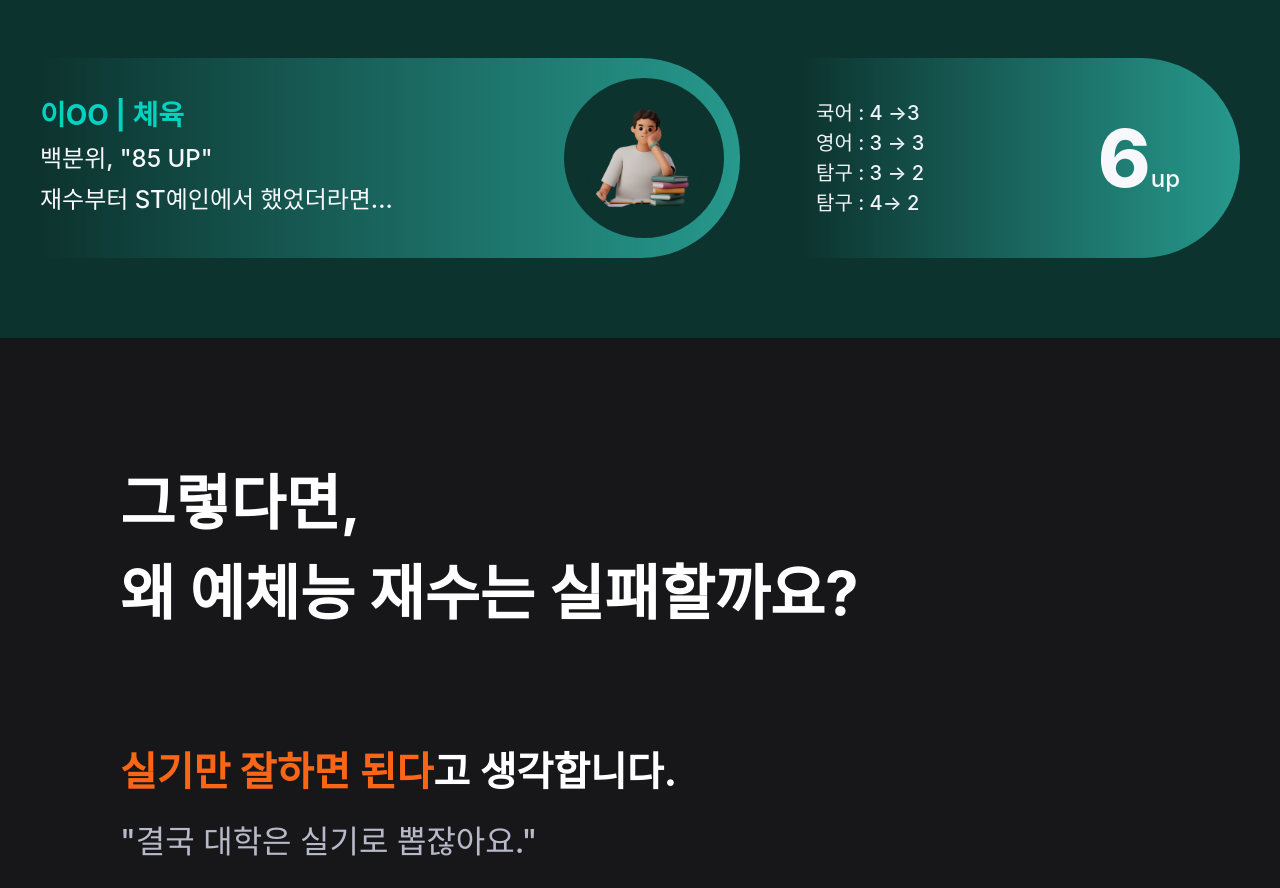
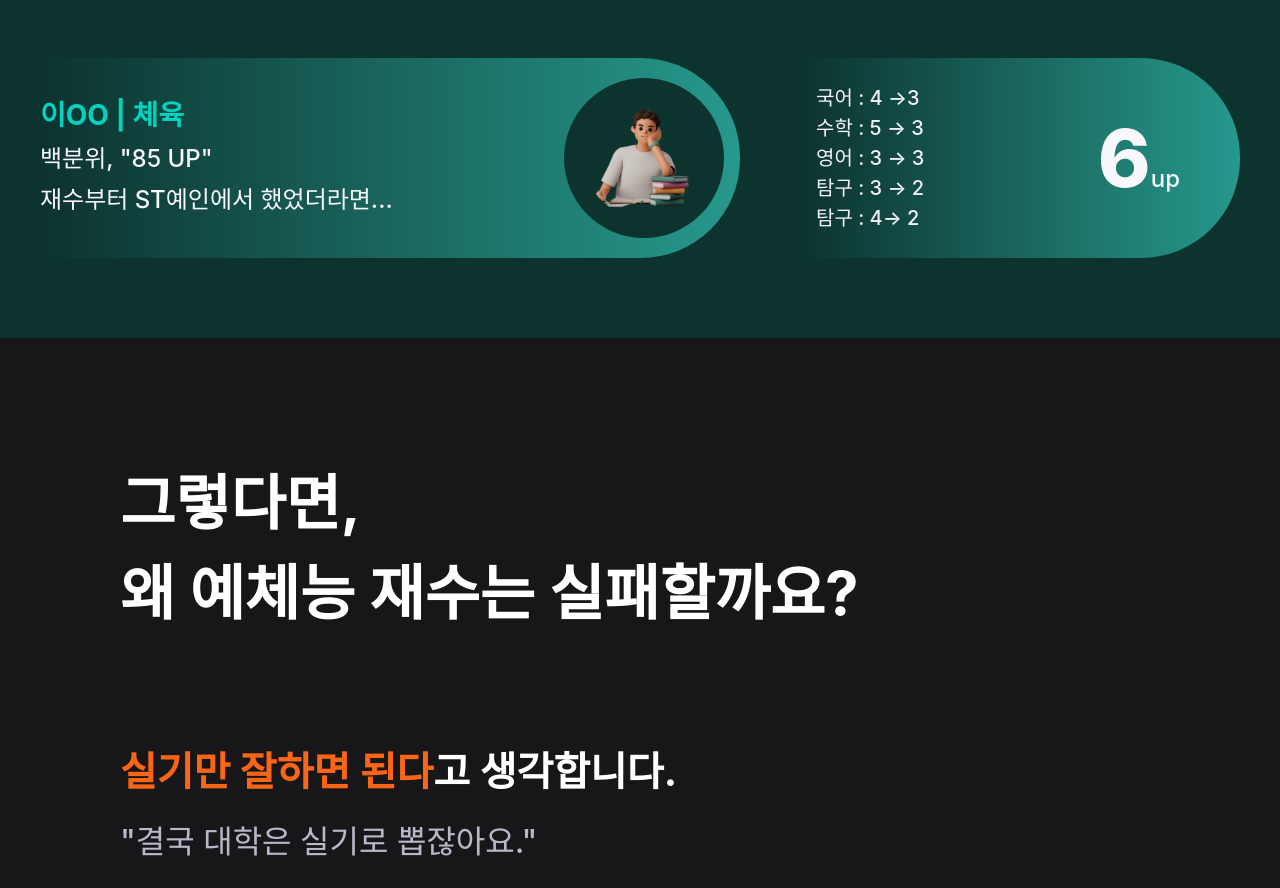
Before and after one commit to ghun00/st-yein, a Next.js app: page /repeat in a window 1280 px wide. Shown: the part 3440-4328 px from the top of the page. Built offline with nearby package versions, Linux system fonts and the light colour scheme; a web font is replaced by a local one.

Commit message:
이00 수학 교과 추가

```diff
--- a/app/repeat/page.js
+++ b/app/repeat/page.js
@@ -153,7 +153,7 @@ function SuccessCasesSection() {
       name: "이OO",
       major: "체육",
       quote: "백분위, \"85 UP\"\n재수부터 ST예인에서 했었더라면...",
-      scores: ["국어 : 4 →3", "영어 : 3 → 3", "탐구 : 3 → 2", "탐구 : 4→ 2"],
+      scores: ["국어 : 4 →3", "수학 : 5 → 3", "영어 : 3 → 3", "탐구 : 3 → 2", "탐구 : 4→ 2"],
       improvement: "6",
       avatar: "/images/Frame 46723-5.png"
     }
```
